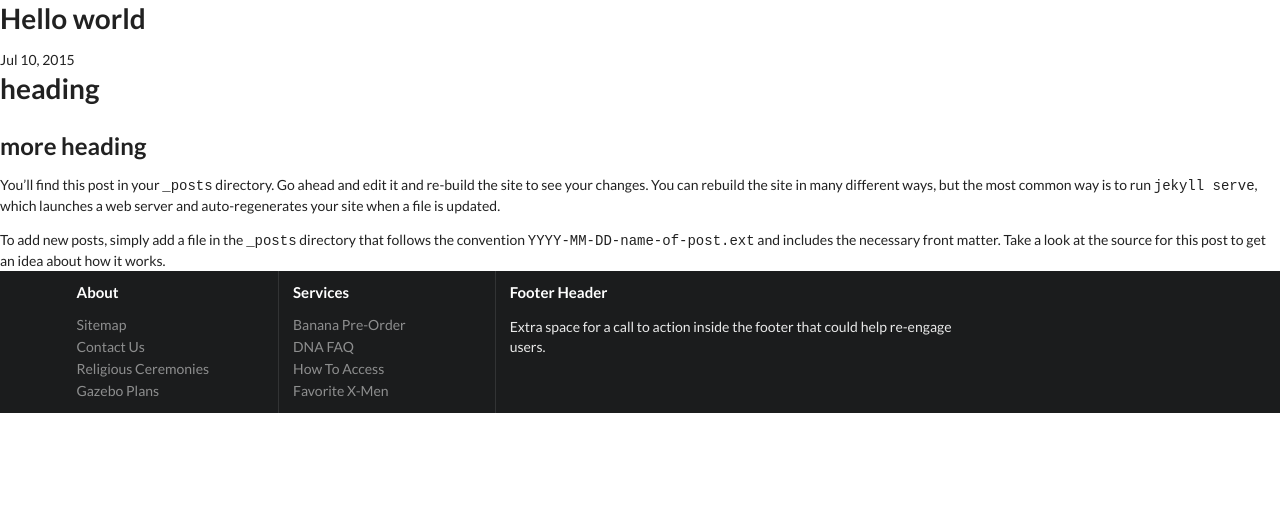
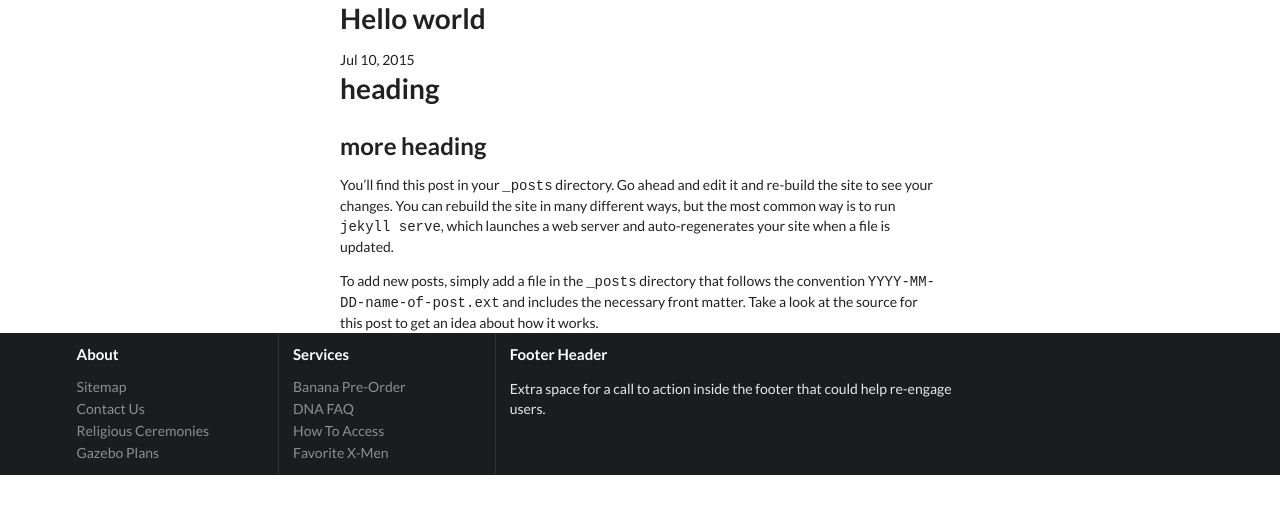
Before and after one commit to yogi-jerz/yogi-jerz.github.io, a Jekyll site: the page built from _posts/2015-07-10-hello-world.markdown, in a window 1280 px wide. Shown: the top 514 px of the page. Built offline with Jekyll 4.4.1, drawn with Linux system fonts in a browser that asks for light colours; nearby versions of some CDN libraries.

Commit message:
add in blog

```diff
--- a/_includes/head.html
+++ b/_includes/head.html
@@ -6,7 +6,7 @@
   <title>{% if page.title %}{{ page.title }}{% else %}{{ site.title }}{% endif %}</title>
   <meta name="description" content="{% if page.excerpt %}{{ page.excerpt | strip_html | strip_newlines | truncate: 160 }}{% else %}{{ site.description }}{% endif %}">
 
-    <link href="{{site.baseurl}}{{site.url}}css/main.css" rel="stylesheet" type="text/css">
+    <link href="{{site.baseurl}}css/main.css" rel="stylesheet" type="text/css">
   <link rel="stylesheet" href="https://cdnjs.cloudflare.com/ajax/libs/semantic-ui/2.0.0/semantic.min.css">
   <link rel="canonical" href="{{ page.url | replace:'index.html','' | prepend: site.baseurl | prepend: site.url }}">
   <link rel="alternate" type="application/rss+xml" title="{{ site.title }}" href="{{ "/feed.xml" | prepend: site.baseurl | prepend: site.url }}" />
```
